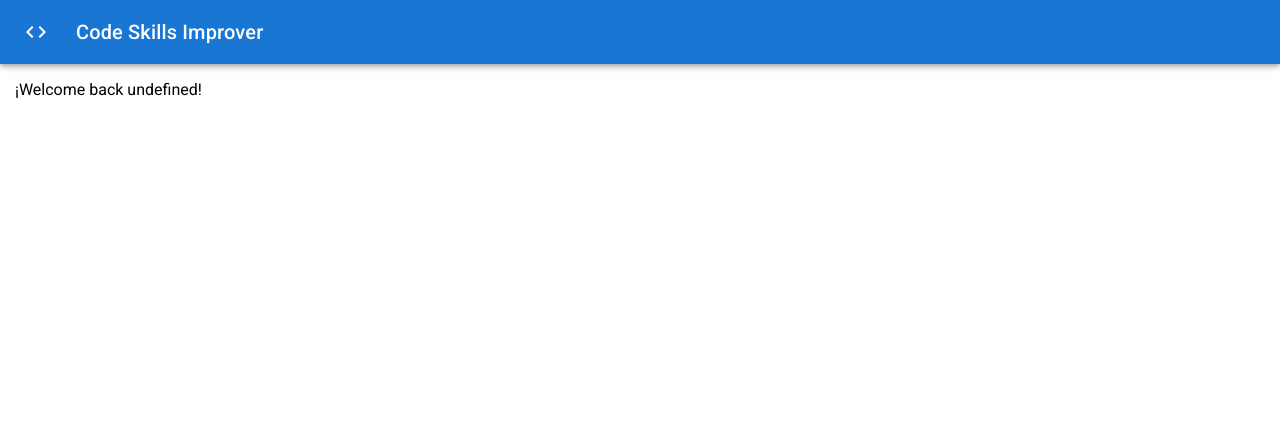
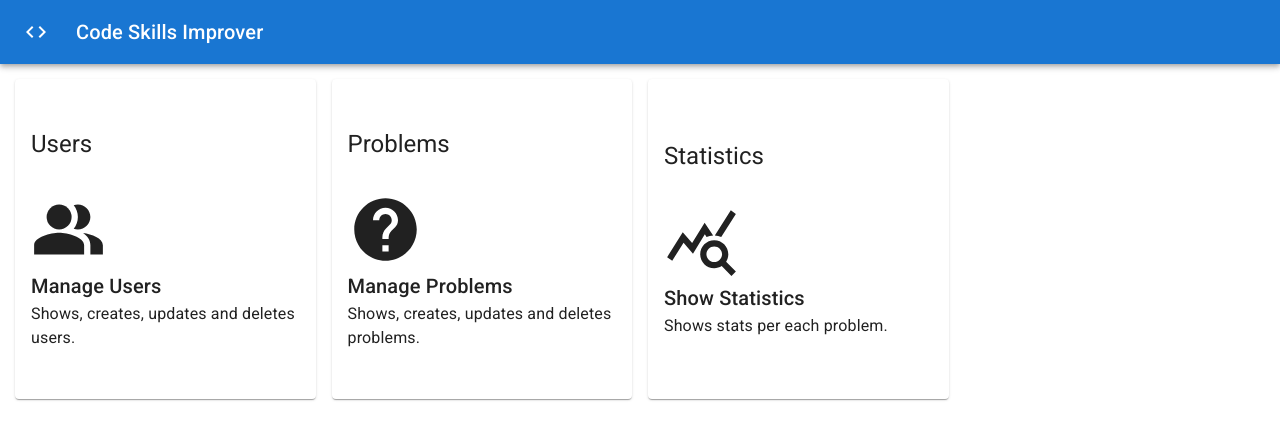
Before and after one commit to gpeitzner/code-skills-improver, a React (Create React App) app in the folder src/web/: page /adminHome in a window 1280 px wide. Shown: the top 440 px of the page. Built offline with nearby package versions, Linux system fonts and the light colour scheme.

Commit message:
[add] admin home view

```diff
--- a/src/web/src/App.js
+++ b/src/web/src/App.js
@@ -16,7 +16,7 @@ function App() {
 					<Route exact path="/">
 						<Login />
 					</Route>
-					<Route exact path="/adminHome/:email?">
+					<Route exact path="/adminHome">
 						<AdminHome />
 					</Route>
 					<Route exact path="/studentHome">
--- a/src/web/src/features/AdminHome/AdminHome.js
+++ b/src/web/src/features/AdminHome/AdminHome.js
@@ -1,18 +1,84 @@
 import "./AdminHome.css";
 
-import { useParams } from "react-router-dom";
-import { useEffect } from "react";
-import { Box } from "@mui/material";
+import {
+	Box,
+	CardActionArea,
+	Grid,
+	Card,
+	CardHeader,
+	CardContent,
+	Typography,
+} from "@mui/material";
+import PeopleAltIcon from "@mui/icons-material/PeopleAlt";
+import HelpIcon from "@mui/icons-material/Help";
+import QueryStatsIcon from "@mui/icons-material/QueryStats";
 
 function AdminHome() {
-	const { email } = useParams();
-
-	useEffect(() => console.log(email), [email]);
-
 	return (
 		<div className="AdminHome">
-			<Box component="div" sx={{ display: "inline" }}>
-				<p>{`¡Welcome back ${email}!`}</p>
+			<Box sx={{ flexGrow: 1, width: "100%", heigth: "90vh" }}>
+				<Grid container spacing={2}>
+					<Grid item xs={12} sm={4} md={4} lg={3} xl={3}>
+						<Box sx={{ height: "100%" }}>
+							<Card sx={{ height: "40vh" }}>
+								<CardActionArea sx={{ height: "100%" }}>
+									<CardHeader title="Users" />
+									<CardContent>
+										<Box>
+											<PeopleAltIcon sx={{ fontSize: "75px" }} />
+											<Typography variant="h6" component="div">
+												Manage Users
+											</Typography>
+											<Typography variant="body1">
+												Shows, creates, updates and deletes users.
+											</Typography>
+										</Box>
+									</CardContent>
+								</CardActionArea>
+							</Card>
+						</Box>
+					</Grid>
+					<Grid item xs={12} sm={4} md={4} lg={3} xl={3}>
+						<Box sx={{ height: "100%" }}>
+							<Card sx={{ height: "40vh" }}>
+								<CardActionArea sx={{ height: "100%" }}>
+									<CardHeader title="Problems" />
+									<CardContent>
+										<Box>
+											<HelpIcon sx={{ fontSize: "75px" }} />
+											<Typography variant="h6" component="div">
+												Manage Problems
+											</Typography>
+											<Typography variant="body1">
+												Shows, creates, updates and deletes problems.
+											</Typography>
+										</Box>
+									</CardContent>
+								</CardActionArea>
+							</Card>
+						</Box>
+					</Grid>
+					<Grid item xs={12} sm={4} md={4} lg={3} xl={3}>
+						<Box sx={{ height: "100%" }}>
+							<Card sx={{ height: "40vh" }}>
+								<CardActionArea sx={{ height: "100%" }}>
+									<CardHeader title="Statistics" />
+									<CardContent>
+										<Box>
+											<QueryStatsIcon sx={{ fontSize: "75px" }} />
+											<Typography variant="h6" component="div">
+												Show Statistics
+											</Typography>
+											<Typography variant="body1">
+												Shows stats per each problem.
+											</Typography>
+										</Box>
+									</CardContent>
+								</CardActionArea>
+							</Card>
+						</Box>
+					</Grid>
+				</Grid>
 			</Box>
 		</div>
 	);
```
